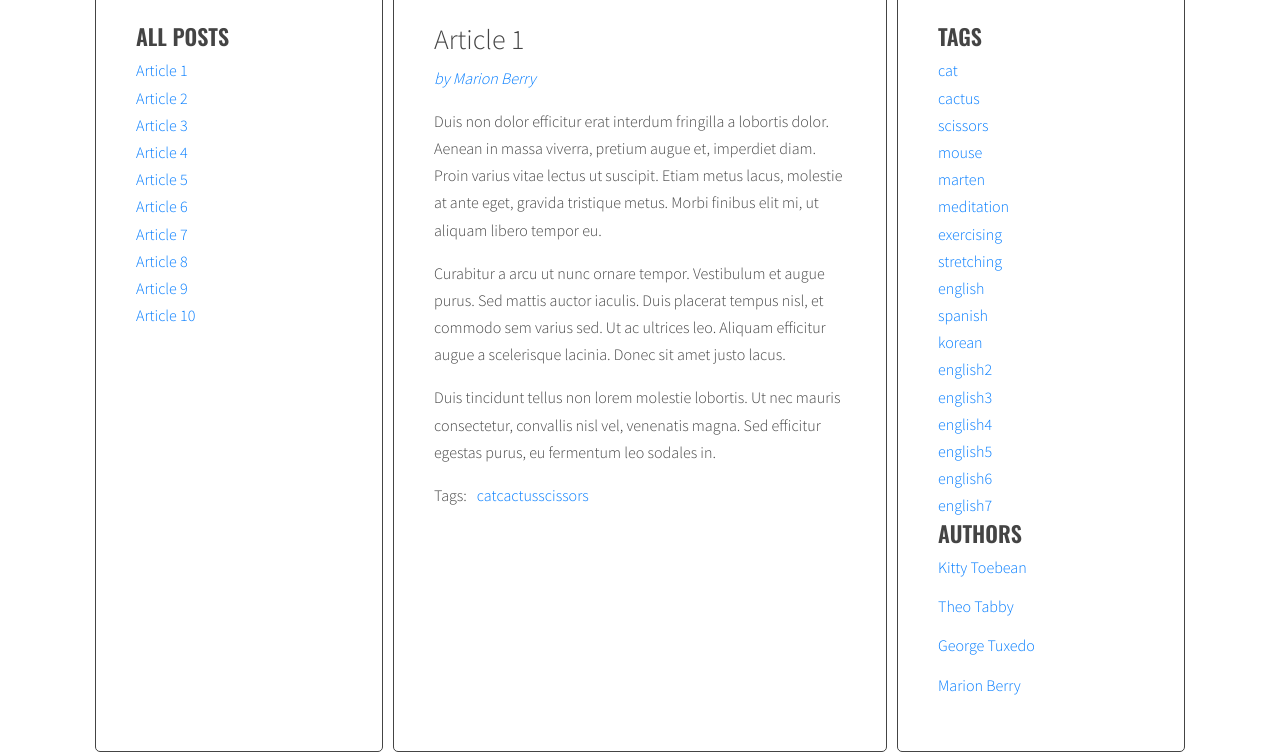
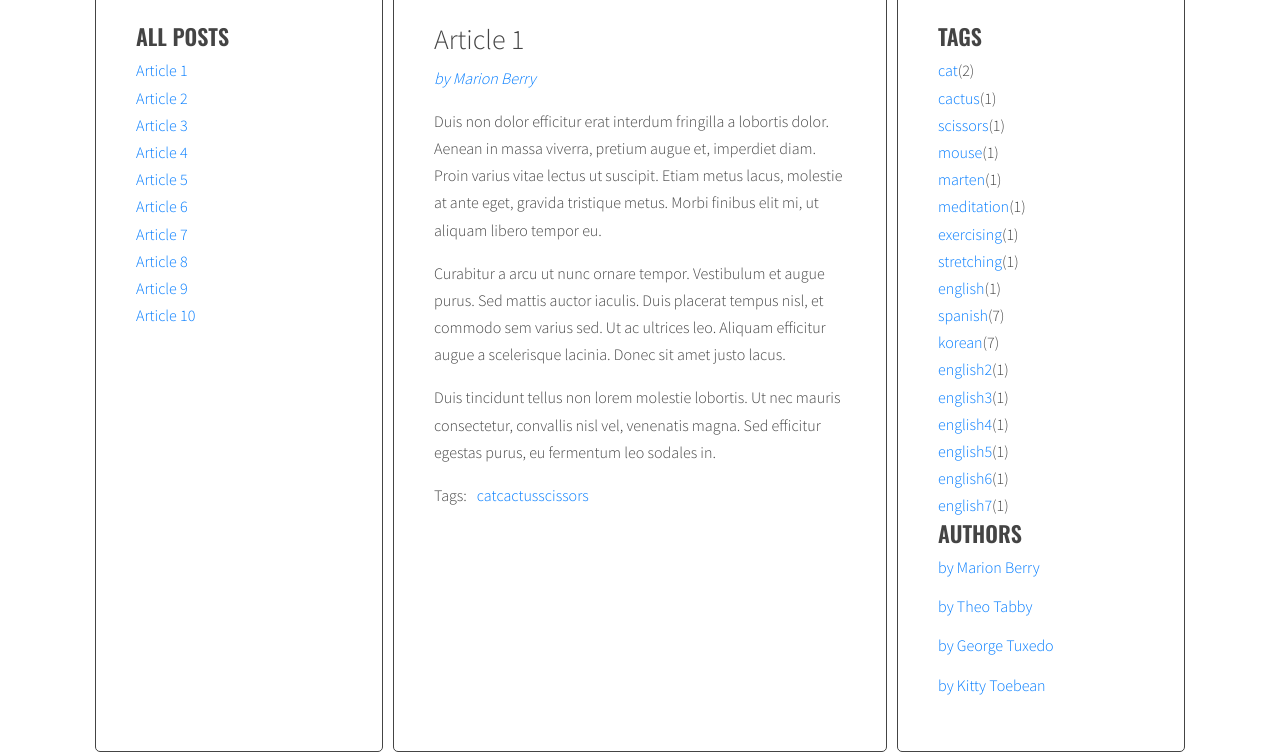
Before and after one commit to HudorHasHasHa/Js6, a website: page index.html in a window 1280 px wide. Shown: the part 130-882 px from the top of the page. Drawn offline with nearby package versions, Linux system fonts and the light colour scheme.

Commit message:
listaAutorow

```diff
--- a/index.html
+++ b/index.html
@@ -161,11 +161,11 @@
             <aside class="sidebar">
               <h2 class="section-title">Tags</h2>
               <ul class="list tags">
-                <li><a href="#">design</a> <span>(6)</span></li>
-                <li><a href="#">code</a> <span>(5)</span></li>
-                <li><a href="#">tutorials</a> <span>(4)</span></li>
-                <li><a href="#">reviews</a> <span>(4)</span></li>
-                <li><a href="#">news</a> <span>(6)</span></li>
+                <li><a href="#"></a> <span></span></li>
+                <li><a href="#"></a> <span></span></li>
+                <li><a href="#"></a> <span></span></li>
+                <li><a href="#"></a> <span></span></li>
+                <li><a href="#"></a> <span></span></li>
               </ul>
               <h2 class="section-title">Authors</h2>
               <ul class="list authors">
--- a/js/script.js
+++ b/js/script.js
@@ -4,7 +4,10 @@ const optArticleSelector = '.post',
   optTitleListSelector = '.titles',
   optArticleTagsSelector = '.post-tags .list',
   optArticleAuthorSelector = '.post-author',
-  optTagsListSelector = '.tags.list';
+  optTagsListSelector = '.tags.list',
+  optCloudClassCount = 5,
+  optCloudClassPrefix = 'tag-size-',
+  optAuthorsListSelector = '.authors.list';
 
 /*
 document.getElementById('test-button').addEventListener('click', function(){
@@ -87,10 +90,54 @@ function generateTitleLinks(customSelector = ''){
 
 generateTitleLinks();
 
+const isEmpty = function(obj) {
+  for(const key in obj) {
+      if(obj.hasOwnProperty(key))
+          return false;
+  }
+  return true;
+}
+
+const calculateTagsParams = function (tags){
+  const extremeNumbers = {};
+  let min=1000;
+  let max=1;
+  for (const prop in tags) {
+    if (prop==0){
+      min=tags[prop];
+      max=tags[prop];
+    }
+    if (min>tags[prop]){
+      min = tags[prop];
+    }
+    if (max<tags[prop]){
+      max = tags[prop];
+    }
+    extremeNumbers.min = min;
+    extremeNumbers.max = max;
+  }
+  return extremeNumbers;
+}
+
+const calculateTagClass = function(count, params){
+  console.log(count, params);
+  let wynik=0,
+  klasa='';
+  if(count>=params.min){
+    wynik = count/params.max;
+      if(wynik<=0.2) klasa='1';
+      else if(wynik<=0.4) klasa='2';
+      else if(wynik<=0.6) klasa='3';
+      else if(wynik<=0.8) klasa='4';
+      else if(wynik>0.8) klasa='5';
+  }
+  console.log(optCloudClassPrefix+klasa);
+  return optCloudClassPrefix+klasa;
+}
 
 const generateTags = function(){
   /* [NEW] create a new variable allTags with an empty array */
-  let allTags = [];
+  let allTags = {};
   /* find all articles */
   const articles = document.querySelectorAll(optArticleSelector);
   /* START LOOP: for every article: */
@@ -113,9 +160,12 @@ const generateTags = function(){
       /* add generated code to html variable */
       html = html + linkHTML;
       /* [NEW] check if this link is NOT already in allTags */
-      if(allTags.indexOf(linkHTML) == -1){
-        /* [NEW] add generated code to allTags array */
-        allTags.push(linkHTML);
+      if(!allTags[tag]) {
+        /* [NEW] add tag to allTags object */
+        allTags[tag] = 1;
+      }
+      else {
+        allTags[tag]++;
       }
     /* END LOOP: for each tag */
     }
@@ -125,10 +175,26 @@ const generateTags = function(){
   }
   /* [NEW] find list of tags in right column */
   const tagList = document.querySelector('.tags');
+  console.log(allTags);
+  const tagsParams = calculateTagsParams(allTags);
+  console.log('tagsParams:', tagsParams);
 
-  /* [NEW] add html from allTags to tagList */
-  tagList.innerHTML = allTags.join(' ');
-}
+    /* [NEW] create variable for all links HTML code */
+  let allTagsHTML = '';
+
+  /* [NEW] START LOOP: for each tag in allTags: */
+  for(let tag in allTags){
+    /* [NEW] generate code of a link and add it to allTagsHTML */
+    const tagLinkHTML = '<li><a class="'+ calculateTagClass(allTags[tag], tagsParams) +'" href="#'+tag+'">'+ tag + '</a>(' + allTags[tag] + ')</li>';
+    console.log('tagLinkHTML:', tagLinkHTML);
+    //allTagsHTML +=  tag + '(' + allTags[tag] + ') ';
+    allTagsHTML += tagLinkHTML;
+  }
+  /* [NEW] END LOOP: for each tag in allTags: */
+  console.log(allTagsHTML);
+  /*[NEW] add HTML from allTagsHTML to tagList */
+  tagList.innerHTML = allTagsHTML;
+  }
 
 generateTags();
 
@@ -185,6 +251,8 @@ addClickListenersToTags();
 
 const generateAuthors = function(){
   /* find Author */
+  /* [NEW] create a new variable allAuthors with an empty array */
+  let allAuthors = {};
   /* find all articles */
   const articles = document.querySelectorAll(optArticleSelector);
   /* START LOOP: for every article: */
@@ -197,15 +265,54 @@ const generateAuthors = function(){
     let html = '';
     /* get tags from post-author attribute */
     const articleAuthor = article1.getAttribute('data-author');
+    console.log(articleAuthor);
     /* generate HTML of the link */
     const linkHTML = '<a href="#author-' + articleAuthor + '">' + articleAuthor + '</a>';
     /* add generated code to html variable */
     html = html + linkHTML;
+    /* [NEW] Trochę kombinowałem / check if this link is NOT already in allTags & add author to list*/
+    if(isEmpty(allAuthors)){
+      allAuthors[articleAuthor] = articleAuthor;
+    }
+    if(!isEmpty(allAuthors)){
+      allAuthors[articleAuthor] = articleAuthor;
+      }
+
+    //for (const key in allAuthors) {
+      /*if(allAuthors[key]==articleAuthor){
+        count++;
+        console.log(count);
+      }
+      else if(count==0 && i == allAuthors[Object.keys(allAuthors)[Object.keys(allAuthors).length]]){
+        allAuthors[key].articleAuthor = articleAuthor;
+      }
+      ++i;*/
+
+    //}
     /* insert HTML of all the links into the tags wrapper */
     author.innerHTML = html;
     console.log(author);
   /* END LOOP: for every article: */
   }
+  console.log(allAuthors);
+  /* [NEW] find list of authors in right column */
+  const authorsList = document.querySelector('.authors')
+  console.log(authorsList);
+    /* [NEW] create variable for all links HTML code */
+  let allAuthorsHTML = '';
+
+  /* [NEW] START LOOP: for each tag in allTags: */
+  for(const author in allAuthors){
+    /* [NEW] generate code of a link and add it to allTagsHTML */
+    const authorLinkHTML = '<li><a class="" href="#' + author + '">' + allAuthors[author] + '</a></li>';
+    console.log('tagLinkHTML:', authorLinkHTML);
+    //allTagsHTML +=  tag + '(' + allTags[tag] + ') ';
+    allAuthorsHTML += authorLinkHTML;
+  }
+  /* [NEW] END LOOP: for each tag in allTags: */
+  console.log(allAuthorsHTML);
+  /*[NEW] add HTML from allTagsHTML to tagList */
+  authorsList.innerHTML = allAuthorsHTML;
 }
 generateAuthors();
 
```
